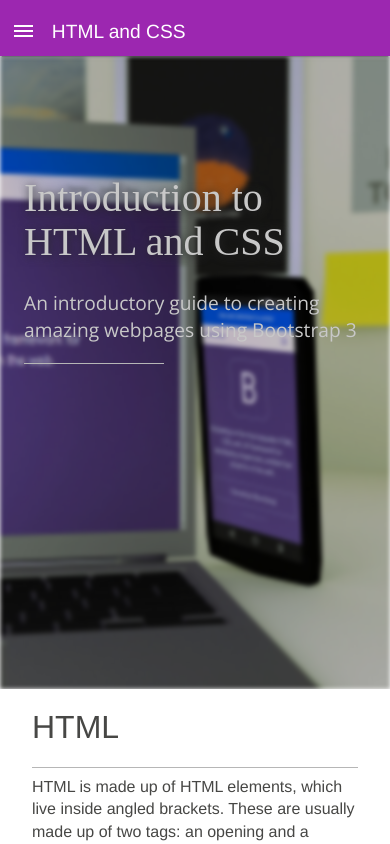
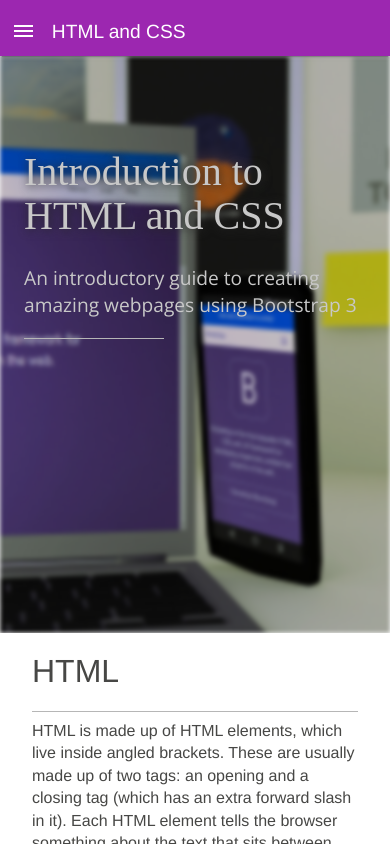
Before and after one commit to bkazi/outreach-bootstrap, a plain HTML site: page src/index.html in a window 390 px wide. Drawn offline with nearby package versions, Linux system fonts and the light colour scheme; files that its build step writes are made by us from their sources; files whose address does not match are found by name; a web font is replaced by a local one.

Commit message:
Change existing media queries and sizes

```diff
--- a/src/sass/main.scss
+++ b/src/sass/main.scss
@@ -2,9 +2,6 @@
 
 :root {
   font-size: 16px;
-  @media screen and (min-resolution: 3dppx) {
-    font-size: 18px;
-  }
   @media screen and (min-width: 600px) {
     font-size: 20px;
   }
@@ -55,7 +52,7 @@
   position: absolute;
   width: 100%;
   height: 100%;
-  overflow: scroll;
+  overflow-y: scroll;
   -webkit-overflow-scrolling: touch;
 }
 
@@ -217,7 +214,7 @@
   position: relative;
   padding: 0 0 0 0;
   width: 100%;
-  height: 75vh;
+  height: calc(75vh - 56px);
   z-index: 0;
   overflow: hidden;
   margin-bottom: 0px;
@@ -235,9 +232,12 @@
 
   .container {
     position: absolute;
-    top: 11vh;
-    @media only screen and (min-aspect-ratio: 9/10) {
+    top: 8vh;
+    @media screen and (min-aspect-ratio: 9/10) {
       top: 0vh;
+    }
+    @media screen and (min-aspect-ratio: 11/10) {
+      top: 14vh;
     }
     z-index: 2;
     width: 100%;
```
Also changed, not shown: css/main.css.
